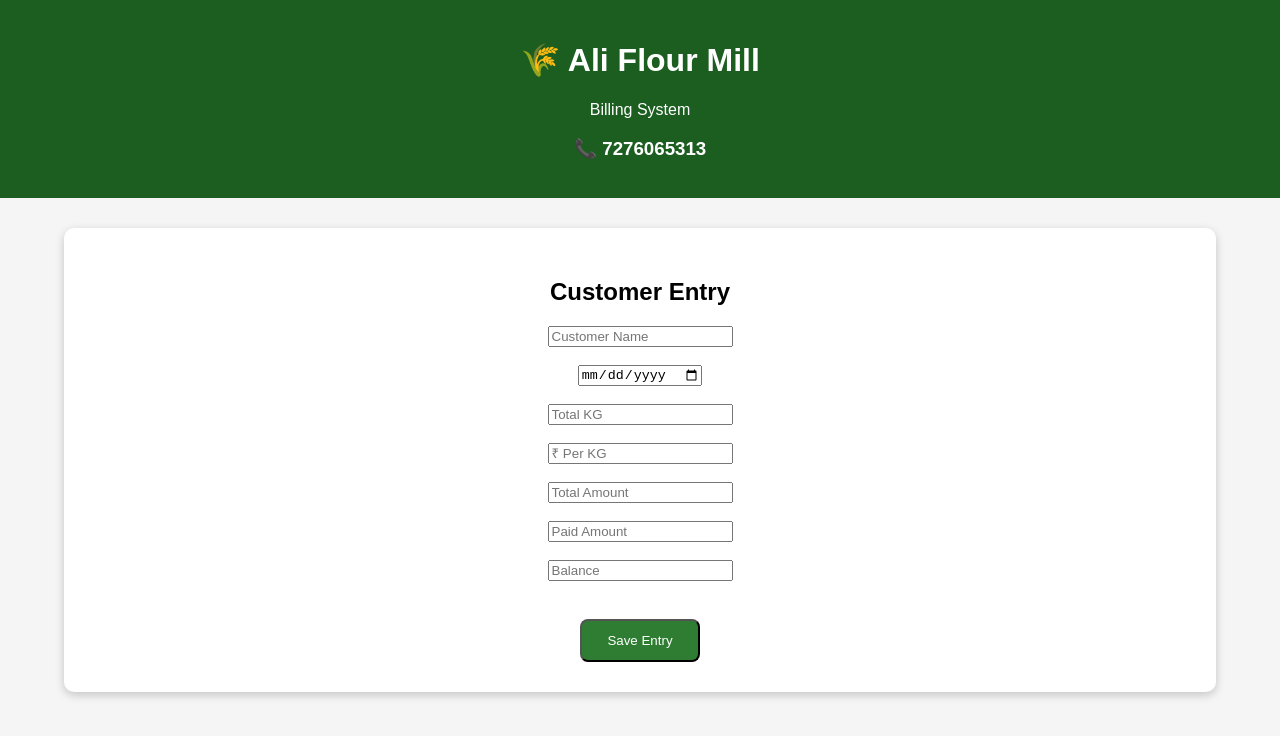
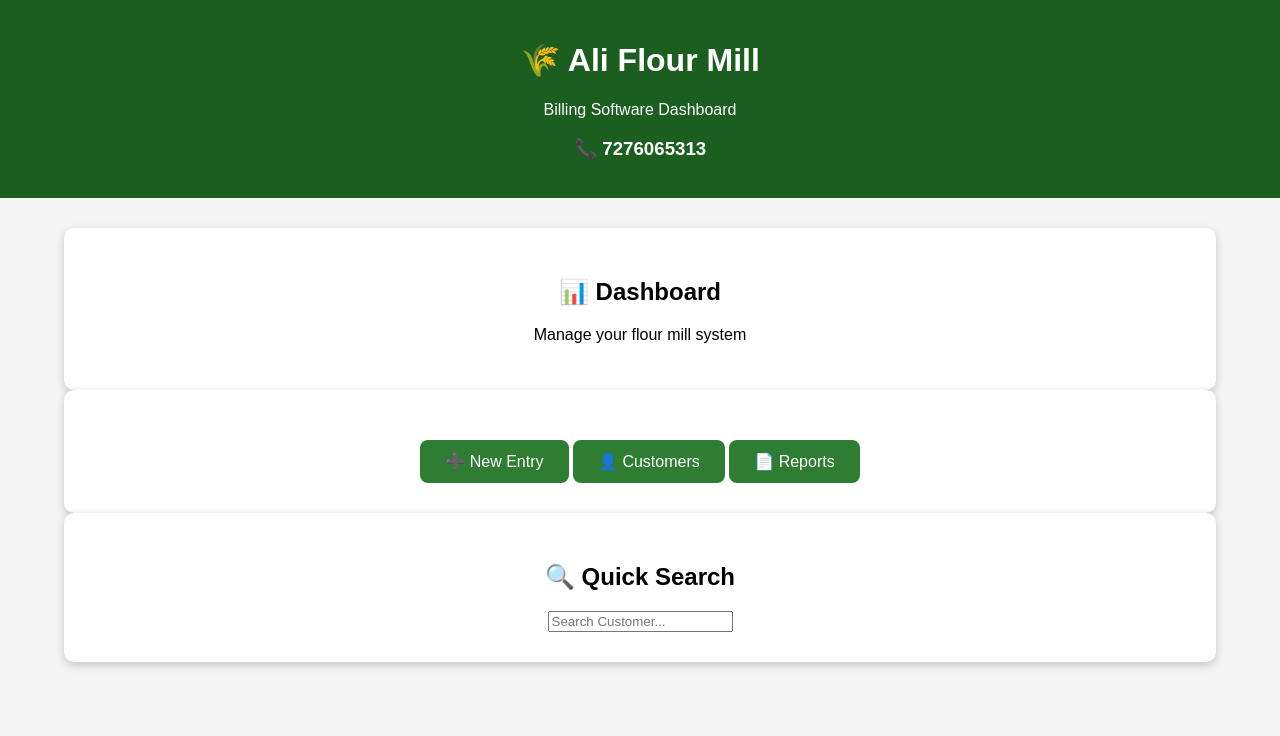
Before and after one commit to alihuzef88-ctrl/Ali-flour-mill, a plain HTML site: page index.html in a window 1280 px wide. Drawn offline with Linux system fonts and the light colour scheme.

Commit message:
Update title and enhance header and menu sections

```diff
--- a/index.html
+++ b/index.html
@@ -3,46 +3,51 @@
 <head>
 <meta charset="UTF-8">
 <meta name="viewport" content="width=device-width, initial-scale=1.0">
-<title>Ali Flour Mill</title>
+<title>Ali Flour Mill - Dashboard</title>
 
 <link rel="stylesheet" href="style.css">
 </head>
 
 <body>
 
-<header class="header">
+<!-- HEADER -->
+<div class="header">
 <h1>🌾 Ali Flour Mill</h1>
-<p>Billing System</p>
+<p>Billing Software Dashboard</p>
 <h3>📞 7276065313</h3>
-</header>
+</div>
 
+<!-- MENU CARDS -->
 <div class="container">
 
 <div class="card">
+<h2>📊 Dashboard</h2>
+<p>Manage your flour mill system</p>
+</div>
 
-<h2>Customer Entry</h2>
+<div class="card">
 
-<input type="text" id="name" placeholder="Customer Name"><br><br>
+<a href="entry.html" class="btn">➕ New Entry</a>
+<a href="customers.html" class="btn">👤 Customers</a>
+<a href="reports.html" class="btn">📄 Reports</a>
 
-<input type="date" id="date"><br><br>
+</div>
 
-<input type="number" id="kg" placeholder="Total KG" oninput="calculateTotal()"><br><br>
+<!-- QUICK SEARCH -->
+<div class="card">
+<h2>🔍 Quick Search</h2>
 
-<input type="number" id="rate" placeholder="₹ Per KG" oninput="calculateTotal()"><br><br>
-
-<input type="number" id="total" placeholder="Total Amount" readonly><br><br>
-
-<input type="number" id="paid" placeholder="Paid Amount" oninput="calculateBalance()"><br><br>
-
-<input type="number" id="balance" placeholder="Balance" readonly><br><br>
-
-<button class="btn" onclick="saveEntry()">Save Entry</button>
+<input
+type="text"
+id="search"
+placeholder="Search Customer..."
+oninput="searchCustomer()">
 
 </div>
 
 </div>
 
-<!-- LIST -->
+<!-- CUSTOMER LIST -->
 <div id="list" class="container"></div>
 
 <script src="script.js"></script>
```
